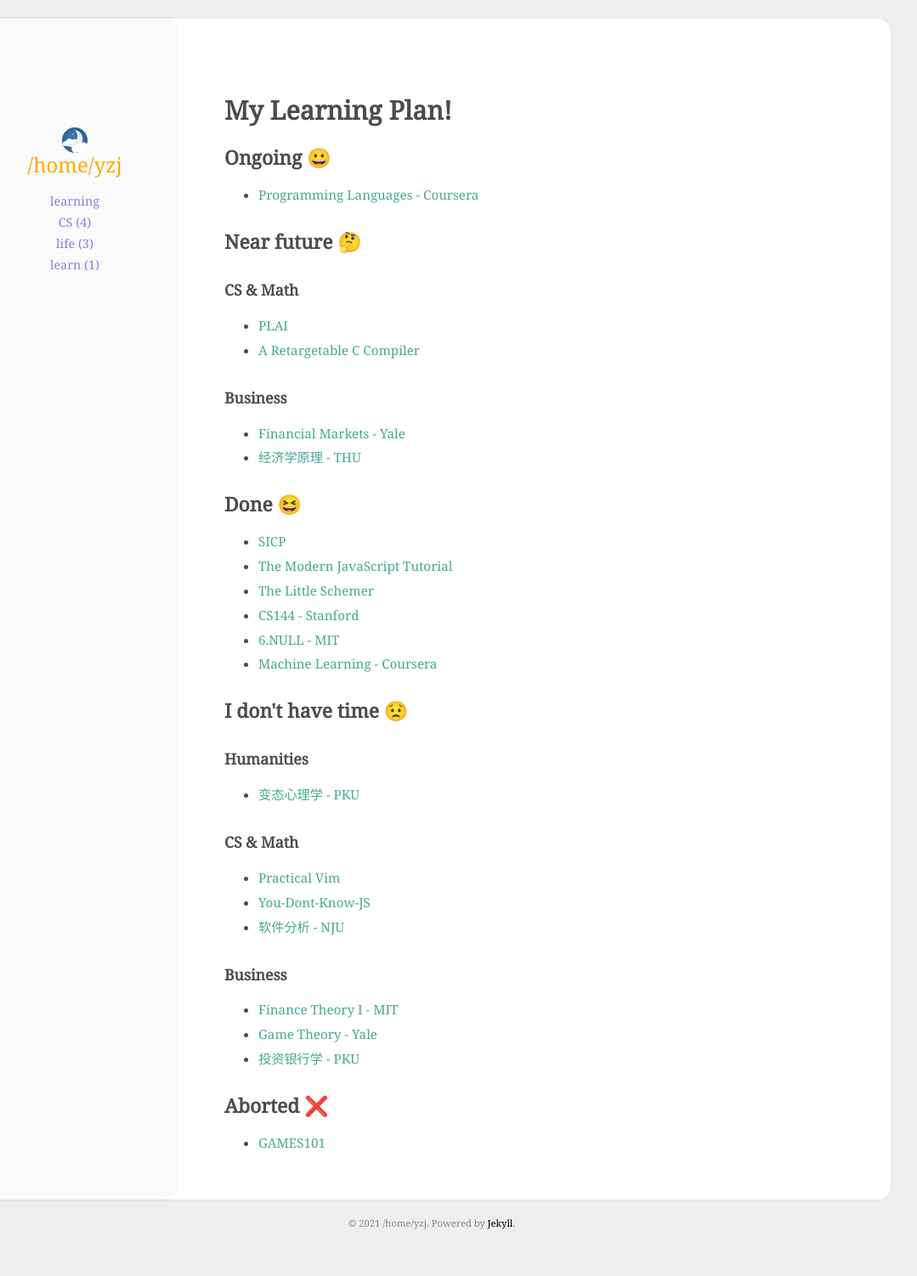
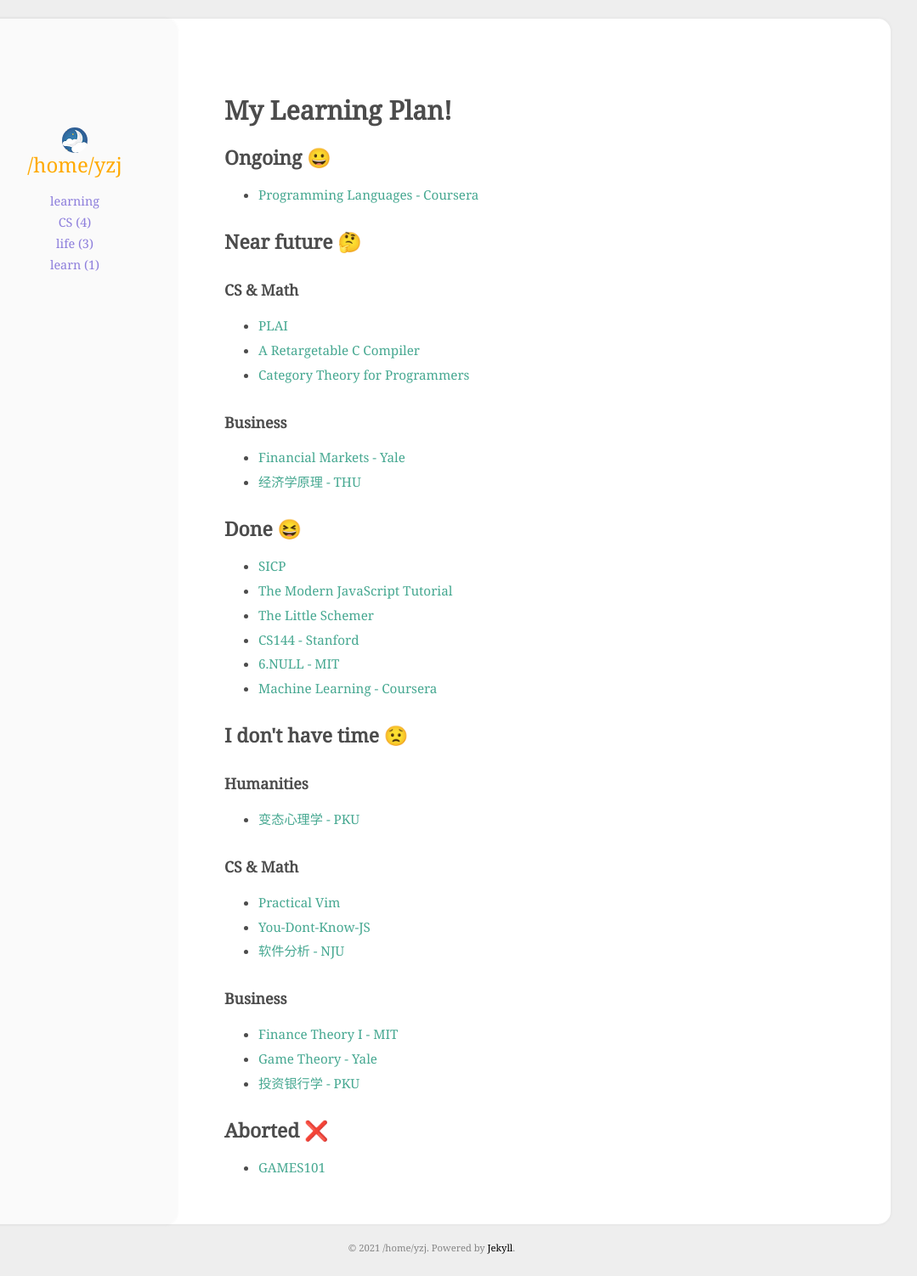
Before and after one commit to wine99/wine99.github.io, a Jekyll site: the page built from aboutme.html, in a window 1280 px wide. Shown: the whole page at 85% size, without its empty margins (132-1211 px from the left). Built offline with Jekyll 4.4.1, drawn with Linux system fonts in a browser that asks for light colours; before the commit the page ends 1473 px from its top, so only the background shows below that.

Commit message:
update learning plan

```diff
--- a/aboutme.html
+++ b/aboutme.html
@@ -16,6 +16,7 @@ layout: page
 <ul>
 <li><a href='https://www.bilibili.com/video/BV1V4411Z7LQ'>PLAI</a></li>
 <li><a href='https://book.douban.com/subject/1224812/'>A Retargetable C Compiler</a></li>
+<li><a href='https://www.youtube.com/playlist?list=PLbgaMIhjbmEnaH_LTkxLI7FMa2HsnawM_'>Category Theory for Programmers</a></li>
 
 </ul>
 <h3>Business</h3>
```
